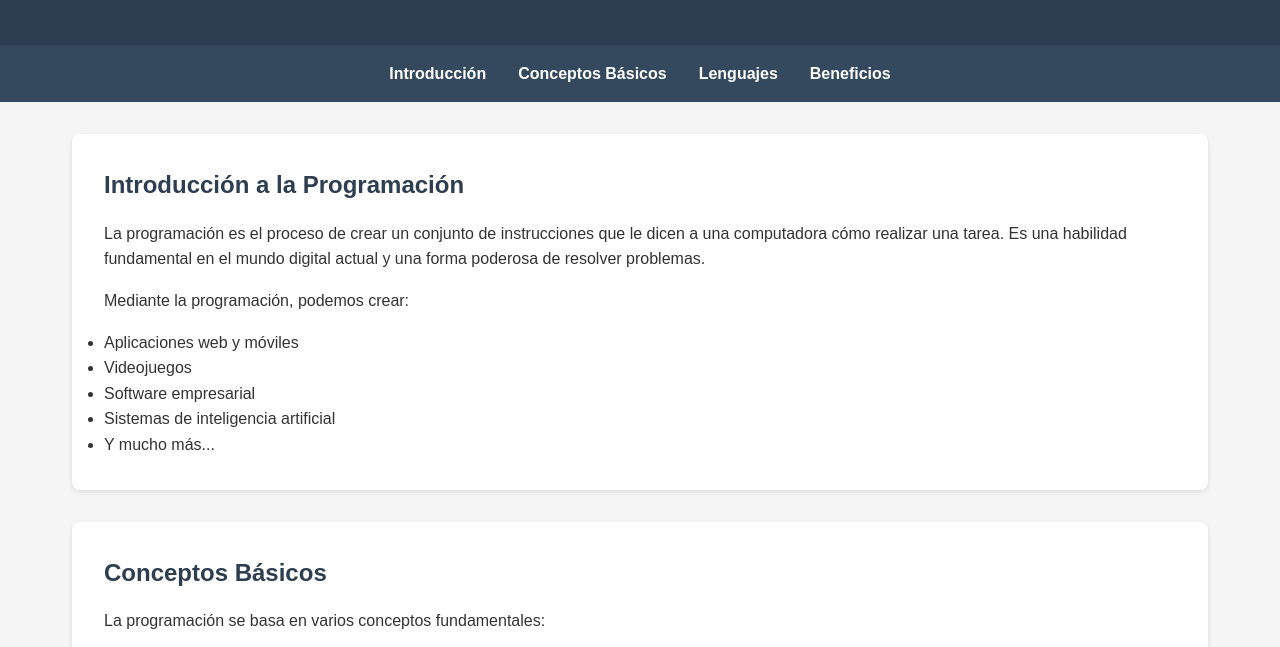
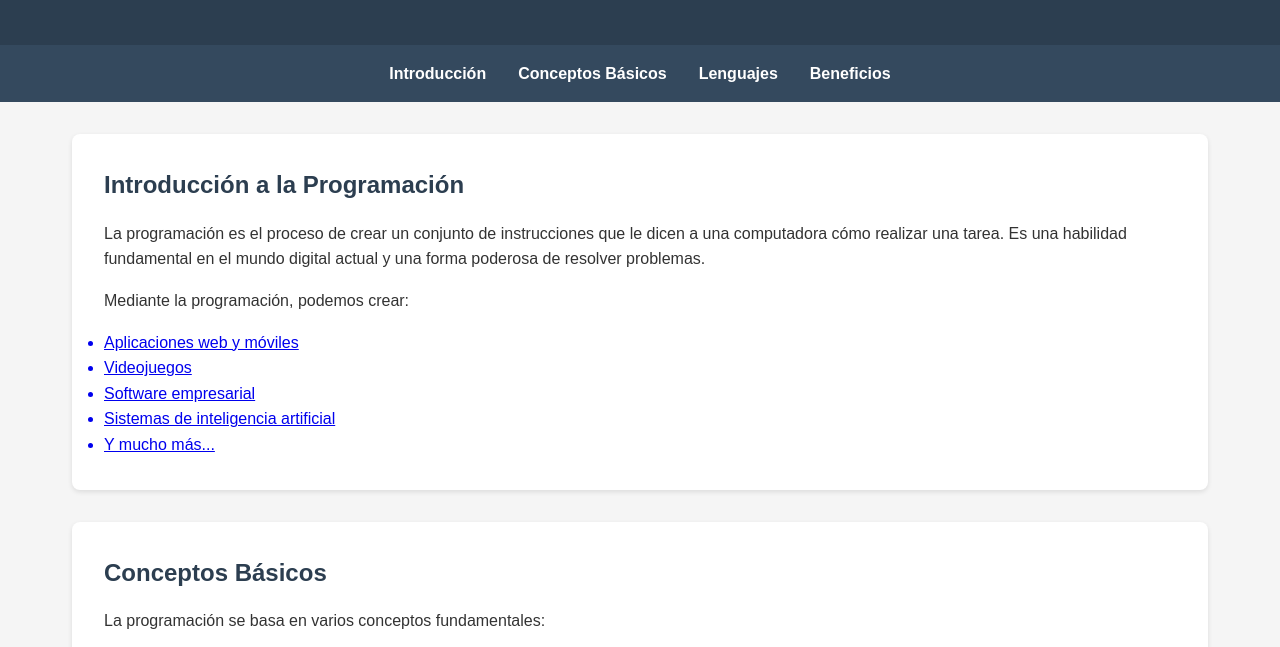
Before and after one commit to yeison-mosquera/programacion, a plain HTML site: page index.html in a window 1280 px wide. Shown: the part 128-775 px from the top of the page. Drawn offline with Linux system fonts and the light colour scheme.

Commit message:
dandole link a las descripciones

```diff
--- a/index.html
+++ b/index.html
@@ -27,11 +27,11 @@
             <p>La programación es el proceso de crear un conjunto de instrucciones que le dicen a una computadora cómo realizar una tarea. Es una habilidad fundamental en el mundo digital actual y una forma poderosa de resolver problemas.</p>
             <p>Mediante la programación, podemos crear:</p>
             <ul>
-                <li>Aplicaciones web y móviles</li>
-                <li>Videojuegos</li>
-                <li>Software empresarial</li>
-                <li>Sistemas de inteligencia artificial</li>
-                <li>Y mucho más...</li>
+                <a href="https://anincubator.com/cual-es-la-diferencia-entre-las-aplicacion-movil-y-las-aplicacion-web/"><li>Aplicaciones web y móviles</li></a>
+                <a href="https://www.ceupe.com/blog/programacion-de-videojuegos.html"><li>Videojuegos</li></a>
+                <a href="https://blog.hubspot.es/sales/software-empresarial"><li>Software empresarial</li></a>
+                <a href="https://www.algotive.ai/es-mx/blog/sistemas-inteligentes-que-son-c%C3%B3mo-funcionan-y-por-que-son-tan-importantes"><li>Sistemas de inteligencia artificial</li></a>
+                <a href="https://concepto.de/programacion/"><li>Y mucho más...</li></a>
             </ul>
         </section>
 
```
